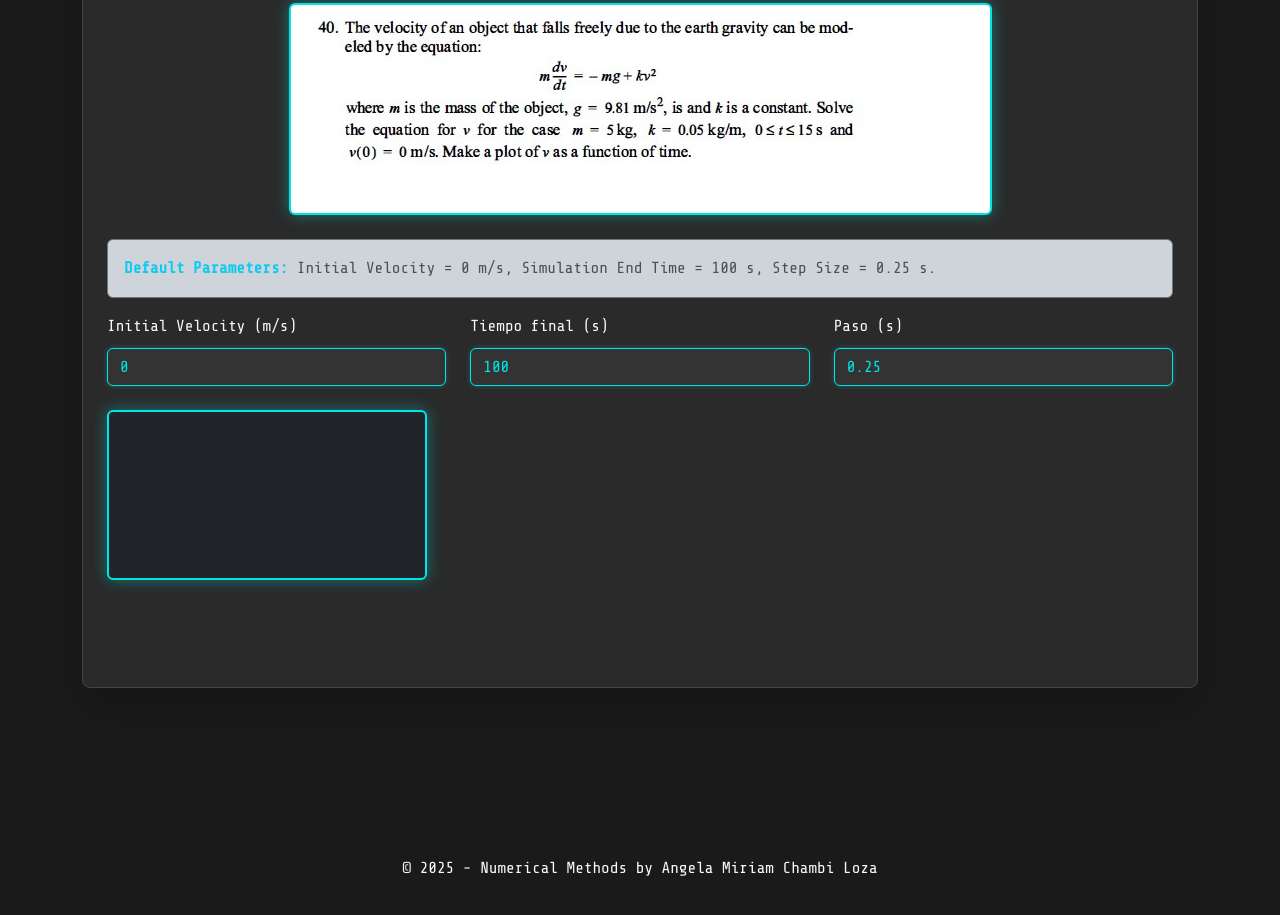
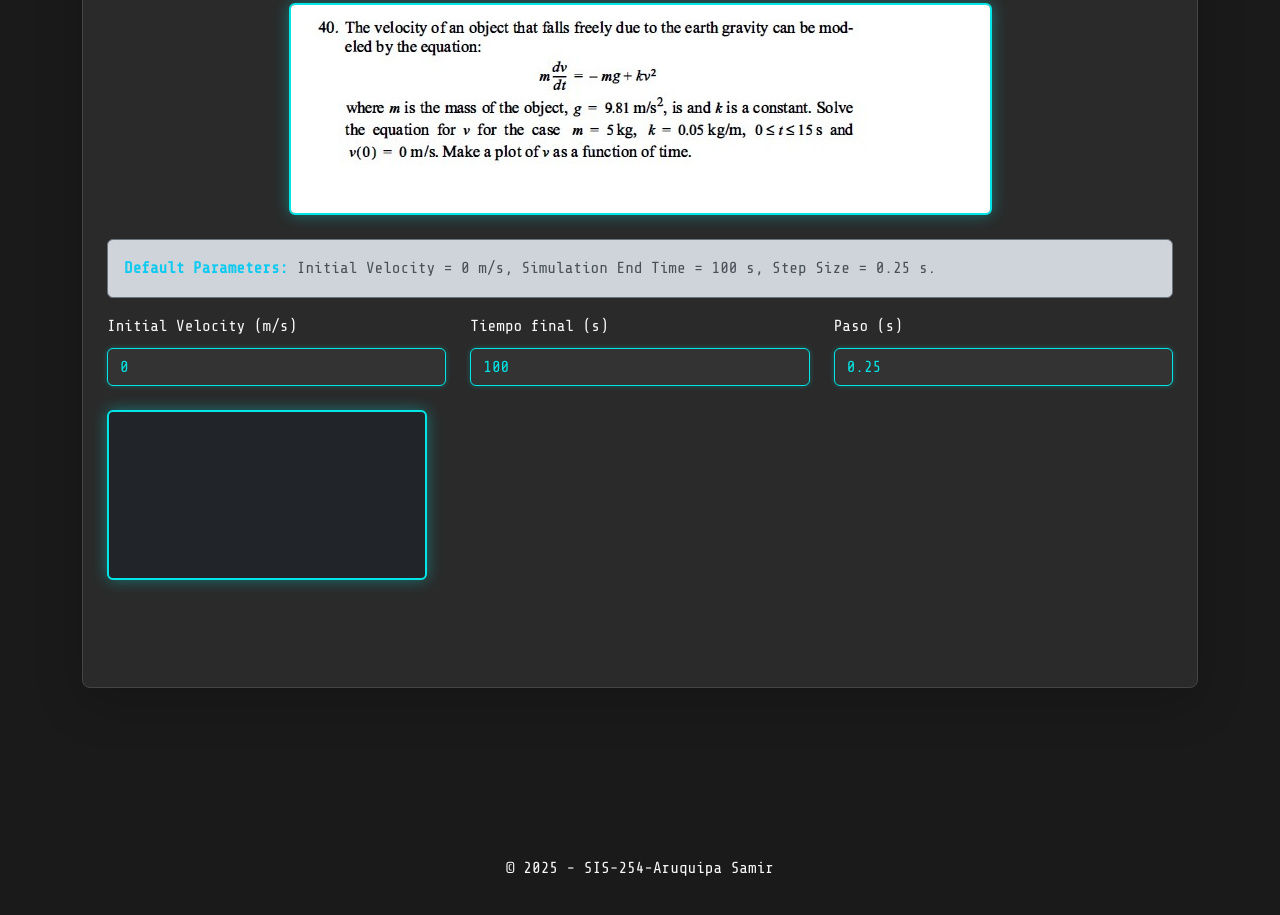
Before and after one commit to Samir2205/Ejercicio-para-Ec.-diferenciales, a plain HTML site: page index.html in a window 1280 px wide. Shown: the part 2280-3195 px from the top of the page. Drawn offline with nearby package versions, Linux system fonts and the light colour scheme.

Commit message:
Update index.html

```diff
--- a/index.html
+++ b/index.html
@@ -118,7 +118,7 @@
   </main>
 
   <footer class="text-center py-4 mt-5">
-    <p>&copy; 2025 - Numerical Methods by Angela Miriam Chambi Loza</p>
+    <p>&copy; 2025 - SIS-254-Aruquipa Samir</p>
   </footer>
 
   <div class="fixed-actions-container">
```
